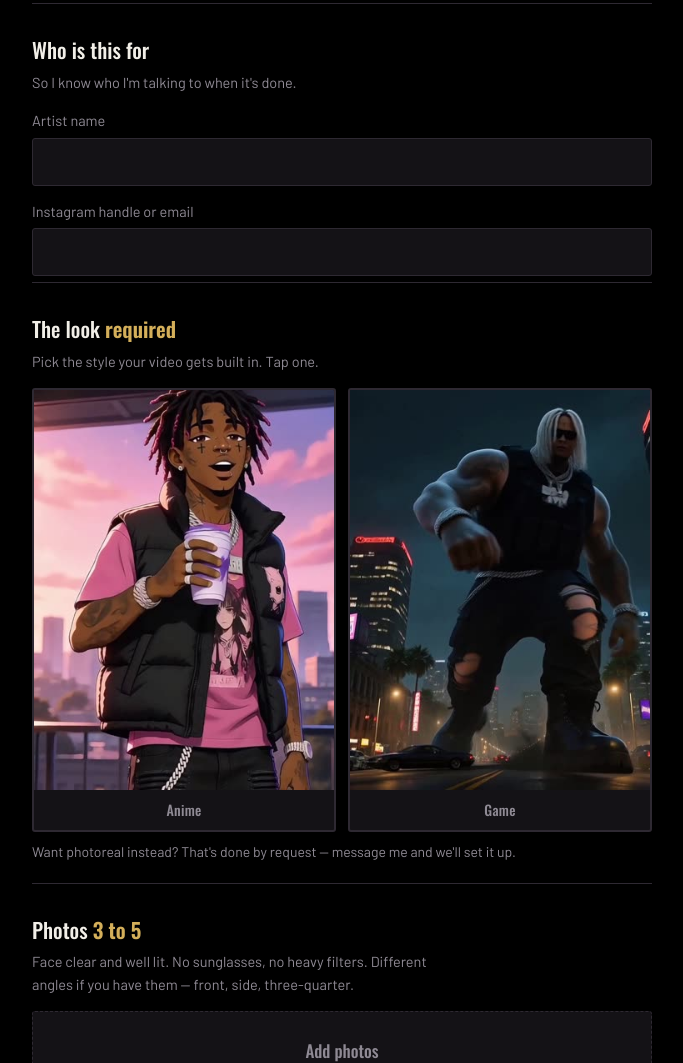
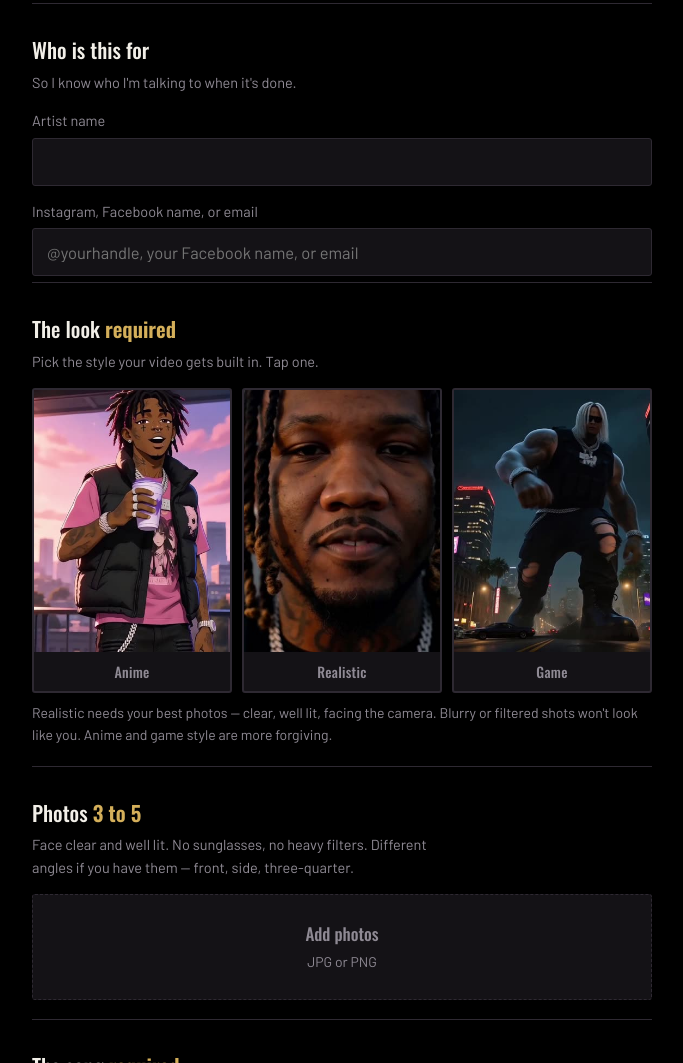
Before and after one commit to richmadeit/richmadeit-submissions, a website: page preview/index.html in a window 1280 px wide. Shown: the part 377-1440 px from the top of the page, without its empty margins (298-981 px from the left). Drawn offline with nearby package versions, Linux system fonts and the light colour scheme.

Commit message:
Update index.html

```diff
--- a/preview/index.html
+++ b/preview/index.html
@@ -109,7 +109,7 @@ input[type=file]{position:absolute;width:1px;height:1px;padding:0;margin:-1px;ov
 .loading{color:var(--muted);font-size:14.5px;margin-top:12px}
 
 /* style picker */
-.styles{display:grid;grid-template-columns:repeat(2,1fr);gap:12px}
+.styles{display:grid;grid-template-columns:repeat(3,1fr);gap:10px}
 .styles input{position:absolute;width:1px;height:1px;opacity:0;margin:-1px}
 .styles label{display:block;cursor:pointer;border:2px solid var(--line);border-radius:3px;
   overflow:hidden;background:var(--panel);transition:border-color .15s;margin:0}
@@ -158,8 +158,8 @@ button.go:disabled{background:var(--panel-2);color:#5a5560;cursor:not-allowed}
       <label for="name">Artist name</label>
       <input type="text" id="name" autocomplete="off">
       <div style="height:14px"></div>
-      <label for="contact">Instagram handle or email</label>
-      <input type="text" id="contact" autocomplete="off">
+      <label for="contact">Instagram, Facebook name, or email</label>
+      <input type="text" id="contact" autocomplete="off" placeholder="@yourhandle, your Facebook name, or email">
     </section>
 
     <section class="block">
@@ -169,10 +169,13 @@ button.go:disabled{background:var(--panel-2);color:#5a5560;cursor:not-allowed}
         <input type="radio" name="style" id="stAnime" value="anime">
         <label for="stAnime"><img src="styles/anime.jpg" alt="Anime style"><div class="nm">Anime</div></label>
 
+        <input type="radio" name="style" id="stReal" value="realistic">
+        <label for="stReal"><img src="styles/realistic.jpg" alt="Realistic style"><div class="nm">Realistic</div></label>
+
         <input type="radio" name="style" id="stGta" value="gta">
         <label for="stGta"><img src="styles/gta.jpg" alt="Open-world game style"><div class="nm">Game</div></label>
       </div>
-      <p class="hint">Want photoreal instead? That's done by request — message me and we'll set it up.</p>
+      <p class="hint">Realistic needs your best photos — clear, well lit, facing the camera. Blurry or filtered shots won't look like you. Anime and game style are more forgiving.</p>
     </section>
 
     <section class="block">
```
